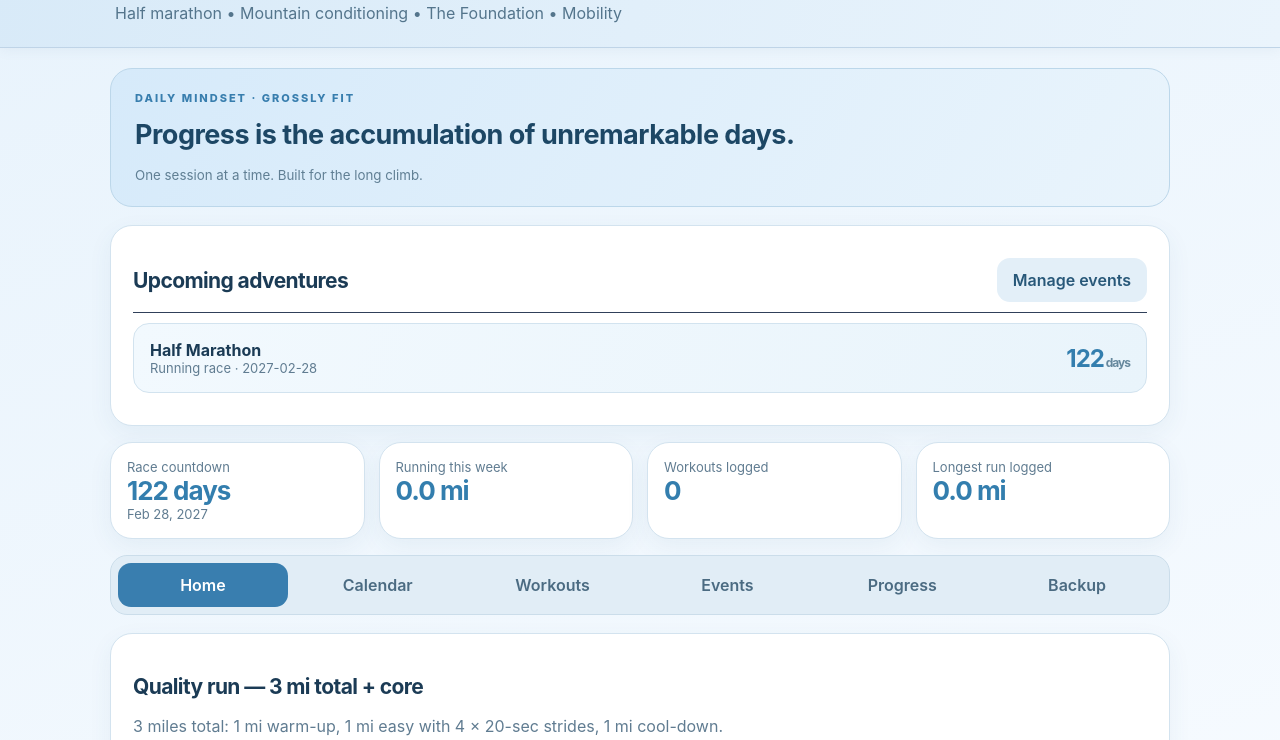
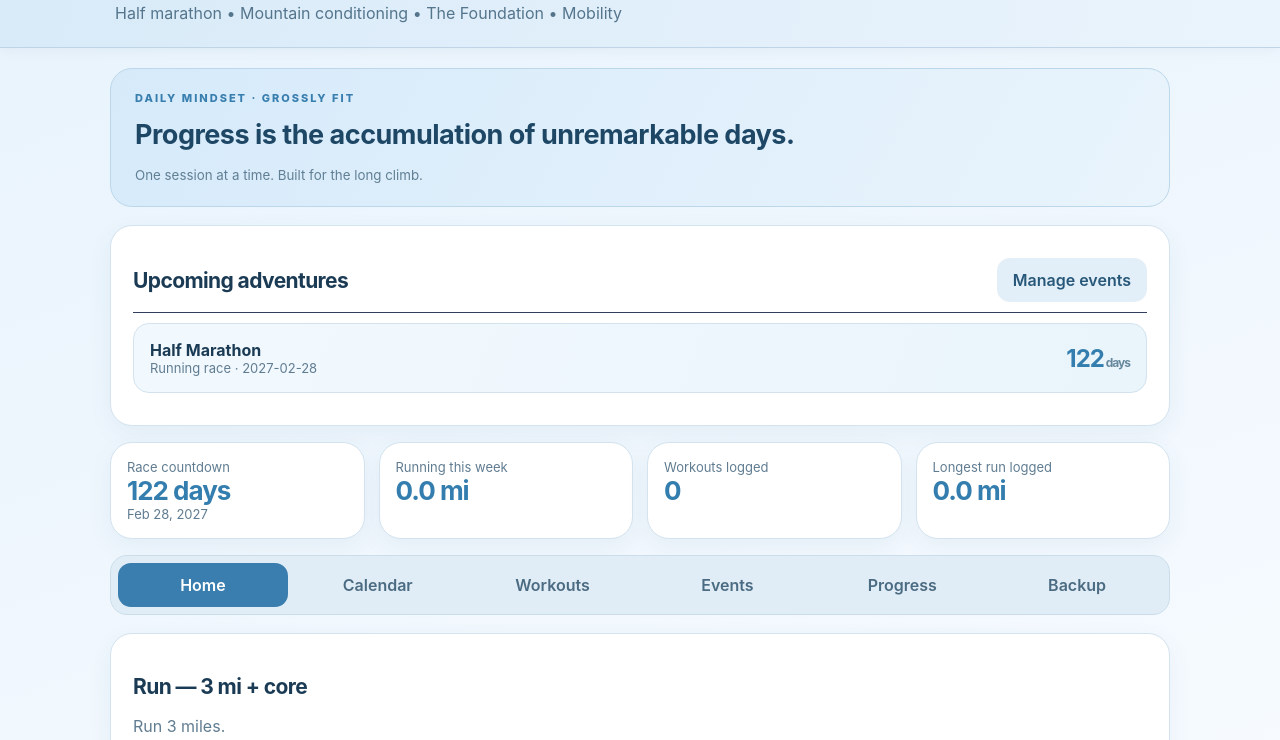
Before and after one commit to andr3wgross/Grossly-Fit, a plain HTML site: page index.html in a window 1280 px wide. Shown: the part 60-800 px from the top of the page. Drawn offline with Linux system fonts and the light colour scheme.

Commit message:
Add files via upload

```diff
--- a/index.html
+++ b/index.html
@@ -35,7 +35,7 @@ const plans=[
 {title:'Lower-body strength + Foundation',desc:'Mountain climbing strength, downhill control and your original Foundation core trio. No back squats or conventional deadlifts.',ex:['Goblet squat — 3 × 8–10','Bulgarian split squat — 3 × 8/leg','Step-ups — 3 × 10/leg','Hamstring curl — 3 × 10–12','Calf raises — 3 × 15','Tibialis raises — 2 × 15–20','Pallof press — 3 × 12/side','Bird dog — 2 × 10/side'],foundation:true},
 {title:'Easy run + mobility',desc:'Conversational run; follow the half-marathon mileage progression.',ex:['Easy aerobic run','Ankle mobility','Hip mobility'],mob:['Knee-to-wall ankle mobility — 2 × 10/side','90/90 hip switches — 2 × 8/side','Hip flexor stretch — 2 × 30 sec/side']},
 {title:'Back + arms + Foundation + stairs',desc:'Based on your original Wednesday back-and-arms workout, with mountain conditioning added. Reduce accessory sets if the session is too long.',ex:['Chest-supported DB row — 4 × 6–10','Neutral-grip lat pulldown — 3 × 8–12','Single-arm cable row — 3 × 8–12/side','Reverse pec deck — 3 × 12–15','Incline DB curl — 3 × 8–12','Hammer curl — 2 × 10–15','Face pull — 2 × 12–15','Wall slide — 2 × 8–10','StairMaster — 15–30 min'],foundation:true},
-{title:'Quality run + core',desc:'Early weeks easy + strides; later tempo/intervals. Total distance includes warm-up and cool-down.',ex:['Warm-up jog','Tempo / interval or easy run','Cool-down jog','Side plank — 3 × 30 sec/side','Pallof press — 2 × 10/side'],mob:['Cat-camel — 6–8 reps','90/90 hip switches — 6/side','Ankle mobility — 8/side']},
+{title:'Quality run + core',desc:'Early weeks easy + strides; later tempo/intervals. Total distance includes warm-up and cool-down.',ex:['Run','Side plank — 3 × 30 sec/side','Pallof press — 2 × 10/side'],mob:['Cat-camel — 6–8 reps','90/90 hip switches — 6/side','Ankle mobility — 8/side']},
 {title:'Recovery mobility + Foundation',desc:'Original Foundation trio at comfortable effort plus mobility. If fatigued, do only gentle mobility or full rest.',ex:['Easy walk / bike — 8–10 min (optional)','McGill curl-up — 2 × 6/side','Bird dog — 2 × 8/side','Side plank — 2 × 20–30 sec/side'],foundation:true,mob:['Hip CARs — 5/side','90/90 hip switches — 8/side','World’s Greatest Stretch — 5/side','Thoracic open book — 8/side','Knee-to-wall ankle rocks — 10/side']},
 {title:'Long run + recovery stretching',desc:'Easy conversational long run; build gradually from 4 to 11 miles, then taper.',ex:['Easy long run','Hydration and fueling practice','Gentle cooldown'],mob:['Walk — 5 min','Calf stretch — 2 × 30 sec/side','Hip flexor stretch — 2 × 30 sec/side']}
 ];
@@ -43,11 +43,11 @@ const plans=[
 const trainingStart=new Date(2026,9,26,12),raceDay=new Date(2027,1,28,12);
 const runMiles={easy:[3,3,3.5,3.5,4,4,4,4.5,4.5,5,4,5,5,5.5,5.5,5,4,3],quality:[3,3.5,3.5,4,4,4.5,4.5,5,5,5.5,4,5.5,6,6,6,5,4,3],long:[4,5,5,6,6,7,5,7,8,8,6,9,9,10,10,11,8,5],recovery:[2,2,2.5,2.5,3,3,2,3,3,3,2,3,3,3,3,3,2,2]};
 function planForDate(date){const d=dateObj(date),day=d.getDay(),week=Math.max(0,Math.min(17,Math.floor((d-trainingStart)/604800000))),p=plans[day],clone={...p,ex:[...p.ex]};
-if(date==='2027-02-28')return {...clone,title:'Half Marathon Race Day — 13.1 mi',desc:'Race day: 13.1 miles. Start controlled, fuel consistently, and finish strong.',ex:['Half marathon race — 13.1 mi','Hydration and fueling practice','Gentle cooldown']};
-if(day===0){const m=runMiles.recovery[week];clone.title=`Recovery run — ${m} mi or mountain hike`;clone.desc=`Optional recovery run: ${m} miles easy, or an easy incline hike/walk. Rest if fatigued.`;clone.ex[0]=`Easy recovery run — ${m} mi (or hike)`}
-if(day===2){const m=runMiles.easy[week];clone.title=`Easy run — ${m} mi + mobility`;clone.desc=`Run ${m} miles at a conversational pace. Keep the effort easy.`;clone.ex[0]=`Easy aerobic run — ${m} mi`}
-if(day===4){const m=runMiles.quality[week],warm=1,cool=1,work=+(m-warm-cool).toFixed(1);clone.title=`Quality run — ${m} mi total + core`;clone.desc=week<3?`${m} miles total: 1 mi warm-up, ${work} mi easy with 4 × 20-sec strides, 1 mi cool-down.`:`${m} miles total: 1 mi warm-up, ${work} mi controlled tempo/interval work, 1 mi cool-down. Adjust intensity to fitness.`;clone.ex[0]='Warm-up jog — 1 mi';clone.ex[1]=week<3?`Easy run + 4 × 20-sec strides — ${work} mi`:`Tempo / interval segment — ${work} mi`;clone.ex[2]='Cool-down jog — 1 mi'}
-if(day===6){const m=runMiles.long[week];clone.title=`Long run — ${m} mi + recovery stretching`;clone.desc=`Easy conversational long run: ${m} miles. Practice fueling and hydration.`;clone.ex[0]=`Easy long run — ${m} mi`}
+if(date==='2027-02-28')return {...clone,title:'Half Marathon Race Day — 13.1 mi',desc:'Race day: 13.1 miles. Start controlled, fuel consistently, and finish strong.',ex:['Run — 13.1 mi','Hydration and fueling practice','Gentle cooldown']};
+if(day===0){const m=runMiles.recovery[week];clone.title=`Recovery run — ${m} mi or mountain hike`;clone.desc=`Optional recovery run: ${m} miles easy, or an easy incline hike/walk. Rest if fatigued.`;clone.ex[0]=`Run — ${m} mi (optional; or hike)`}
+if(day===2){const m=runMiles.easy[week];clone.title=`Easy run — ${m} mi + mobility`;clone.desc=`Run ${m} miles at a conversational pace. Keep the effort easy.`;clone.ex[0]=`Run — ${m} mi`}
+if(day===4){const m=runMiles.quality[week];clone.title=`Run — ${m} mi + core`;clone.desc=`Run ${m} miles.`;clone.ex[0]=`Run — ${m} mi`}
+if(day===6){const m=runMiles.long[week];clone.title=`Long run — ${m} mi + recovery stretching`;clone.desc=`Easy conversational long run: ${m} miles. Practice fueling and hydration.`;clone.ex[0]=`Run — ${m} mi`}
 return clone}
 const fullPlan=p=>[...(p.foundation||[1,3].includes(plans.indexOf(p))?['WARM-UP',...warmup]:[]),...p.ex,...(p.foundation?['THE FOUNDATION (3×/WEEK)',...foundation]:[]),...(p.mob?['MOBILITY / STRETCHING',...p.mob]:['COOL-DOWN / STRETCHING',...stretch])];
 
@@ -62,6 +62,6 @@ function categoryFor(x,current){if(x==='WARM-UP'||x==='MOBILITY / STRETCHING'||x
 function cardioMileageLabel(p){const match=p.title.match(/(?:—|-)\s*(\d+(?:\.\d+)?)\s*mi\b/i);return match?match[1]+' mi'+(/quality run/i.test(p.title)?' total':''):''}
 function renderCategorizedPlan(p,checked=[],interactive=true){const all=fullPlan(p),cats={'Strength & core':[],'Cardio & conditioning':[],'Mobility & stretching':[]};let heading='';all.forEach((x,i)=>{if(isHeading(x)){heading=x;return}let c=categoryFor(x,heading);if(heading==='MOBILITY / STRETCHING'||heading==='COOL-DOWN / STRETCHING'||heading==='WARM-UP')c='Mobility & stretching';if(heading==='THE FOUNDATION (3×/WEEK)')c='Strength & core';cats[c].push({x,i})});return Object.entries(cats).filter(([k,v])=>v.length).map(([k,v])=>`<div class="workoutCategory"><div class="categoryHead"><span>${k==='Strength & core'?'▣':k==='Cardio & conditioning'?'◉':'✳'} ${k}</span><span>${k==='Cardio & conditioning'&&cardioMileageLabel(p)?'<strong class="mileagePill">'+cardioMileageLabel(p)+'</strong> · ':''}${v.length} activities</span></div>${v.map(({x,i})=>`<label class="exercise"><input type="checkbox" ${interactive?'class="planCheck"':'class="dayCheck" data-day="'+selected+'"'} value="${i}" ${checked.includes(i)?'checked':''}> <span>${esc(x)}</span></label>`).join('')}</div>`).join('')}
 function renderHomeSchedule(){const base=new Date();document.getElementById('homeSchedule').innerHTML=Array.from({length:7},(_,i)=>{const d=new Date(base);d.setDate(d.getDate()+i);return dayDetail(localDate(d))}).join('')}document.getElementById('openCalendar').onclick=()=>tab('calendar');function renderEvents(){const now=new Date();const arr=[...(data.events||[])].sort((a,b)=>a.date.localeCompare(b.date));const html=arr.map(x=>{const diff=Math.max(0,Math.ceil((dateObj(x.date)-now)/86400000));return `<div class="eventCard"><div><div class="muted">${esc(x.type)} · ${esc(x.date)}</div><h3>${esc(x.name)}</h3><div class="muted">${esc(x.goal||'')}</div></div><div class="eventDays"><strong>${diff}</strong><small>days</small></div><button class="secondary" data-delete-event="${esc(x.id)}">Remove</button></div>`}).join('')||'<p>Add your next race or climb below.</p>';document.getElementById('eventList').innerHTML=html;document.getElementById('eventHighlights').innerHTML=arr.filter(x=>x.date>=localDate(now)).slice(0,3).map(x=>`<div class="eventHighlight"><div><strong>${esc(x.name)}</strong><div class="muted">${esc(x.type)} · ${esc(x.date)}</div></div><div class="stat">${Math.max(0,Math.ceil((dateObj(x.date)-now)/86400000))}<small> days</small></div></div>`).join('')||'<p>No upcoming events.</p>'}
-document.getElementById('manageEvents').onclick=()=>tab('events');document.getElementById('eventForm').onsubmit=e=>{e.preventDefault();const f=new FormData(e.target);data.events??=[];data.events.push({id:'event-'+Date.now(),name:String(f.get('name')).trim(),date:String(f.get('date')),type:String(f.get('type')),goal:String(f.get('goal'))});save();e.target.reset()};document.querySelectorAll('[data-view]').forEach(b=>b.onclick=()=>{calendarView=b.dataset.view;renderCalendar()});document.addEventListener('click',e=>{const el=e.target.closest('[data-delete-event],[data-mark-skip],[data-log-date],[data-open-day]');if(!el)return;if(el.dataset.deleteEvent){if(confirm('Remove this event?')){data.events=data.events.filter(x=>x.id!==el.dataset.deleteEvent);save()}}else if(el.dataset.markSkip){const d=el.dataset.markSkip;data.skips??={};if(data.skips[d])delete data.skips[d];else data.skips[d]=true;save()}else if(el.dataset.logDate){tab('log');document.querySelector('[name=date]').value=el.dataset.logDate}else if(el.dataset.openDay){selected=el.dataset.openDay;calendarView='month';month=dateObj(selected);renderCalendar();document.getElementById('selectedLogs').scrollIntoView({behavior:'smooth',block:'start'})}});
+document.getElementById('manageEvents').onclick=()=>tab('events');document.getElementById('eventForm').onsubmit=e=>{e.preventDefault();const f=new FormData(e.target);data.events??=[];data.events.push({id:'event-'+Date.now(),name:String(f.get('name')).trim(),date:String(f.get('date')),type:String(f.get('type')),goal:String(f.get('goal'))});save();e.target.reset()};document.querySelectorAll('[data-view]').forEach(b=>b.onclick=()=>{calendarView=b.dataset.view;renderCalendar()});document.addEventListener('click',e=>{const el=e.target.closest('[data-delete-event],[data-mark-skip],[data-log-date],[data-open-day]');if(!el)return;if(el.dataset.deleteEvent){if(confirm('Remove this event?')){data.events=data.events.filter(x=>x.id!==el.dataset.deleteEvent);save()}}else if(el.dataset.markSkip){const d=el.dataset.markSkip;data.skips??={};if(data.skips[d])delete data.skips[d];else data.skips[d]=true;save()}else if(el.dataset.logDate){tab('log');document.querySelector('[name=date]').value=el.dataset.logDate}else if(el.dataset.openDay){selected=el.dataset.openDay;calendarView='month';month=dateObj(selected);tab('calendar');document.getElementById('selectedLogs').scrollIntoView({behavior:'smooth',block:'start'})}});
 document.addEventListener('change',e=>{if(!e.target.classList.contains('dayCheck'))return;const d=e.target.dataset.day;const checked=[...document.querySelectorAll('.dayCheck:checked')].map(x=>+x.value);data.checks[d]=checked;save()});
 render();</script><script>const quotes=["Consistency beats intensity when intensity doesn't last.","The summit is earned on ordinary training days.","Show up. Do the work. Repeat.","Strong legs. Steady lungs. Clear mind.","Every easy mile is building your engine.","Train for the climb, not just the finish line.","Your future endurance starts with today's session.","Progress is the accumulation of unremarkable days.","Move well today so you can go farther tomorrow.","A hard day isn't a failed day. Adjust and continue.","The goal isn't perfection. It's being ready.","Build the base. Trust the process."];const today=new Date();const key=Math.floor(Date.UTC(today.getFullYear(),today.getMonth(),today.getDate())/86400000);document.getElementById('dailyQuote').textContent=quotes[((key%quotes.length)+quotes.length)%quotes.length];if('serviceWorker' in navigator && location.protocol.startsWith('http'))navigator.serviceWorker.register('./sw.js').catch(()=>{});</script></body></html>
```
